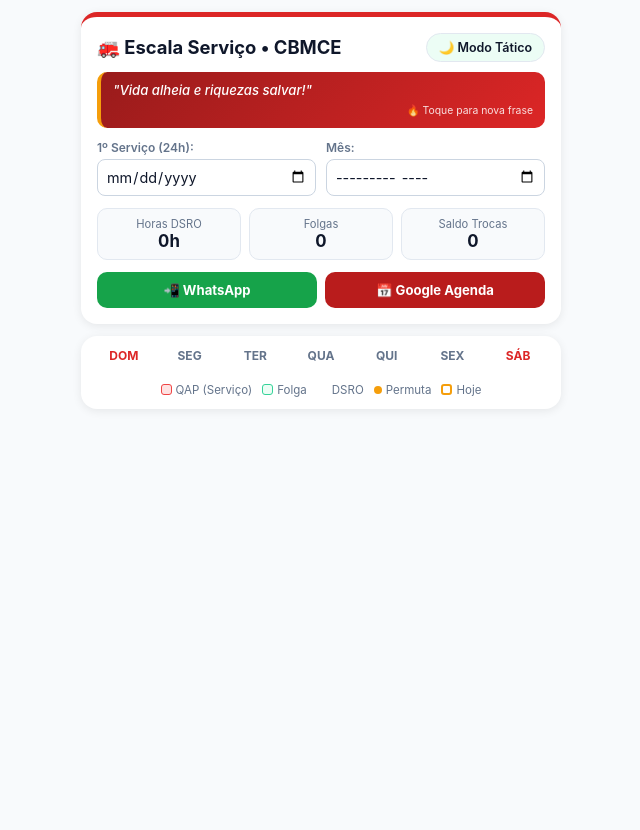
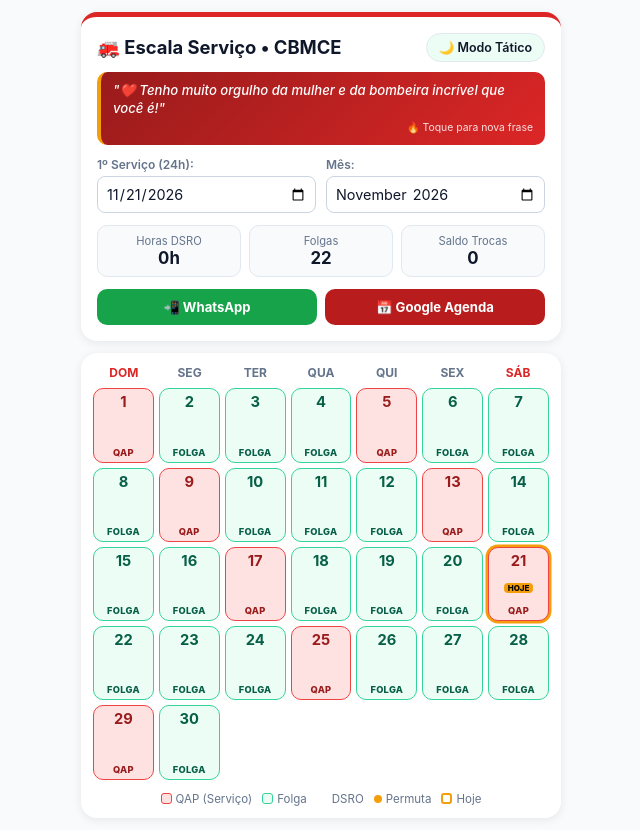
Before and after one commit to Hfrodrigues/escala-CBM, a plain HTML site: page index.html in a window 1280 px wide. Shown: the whole page, without its empty margins (319-959 px from the left). Before the commit the page ends 800 px from the top, so only its background shows below. Drawn offline with Linux system fonts and the light colour scheme.

Commit message:
Update index.html

```diff
--- a/index.html
+++ b/index.html
@@ -648,12 +648,12 @@
                 dsroSpan.textContent = 'DSRO ' + dsroHours + 'h';
                 cell.appendChild(dsroSpan);
             }
-		else (isToday) {
-		const todaySpan = document.createElement('span');
-		todaySpan.className = 'today-tag';
-		todaySpan.textContent = 'HOJE';
-		cell.appendChild(todaySpan);
-		}
+		else if (isToday) {
+                const todaySpan = document.createElement('span');
+                todaySpan.className = 'today-tag';
+                todaySpan.textContent = 'HOJE';
+                cell.appendChild(todaySpan);
+            }
 		const labelSpan = document.createElement('span');
 		labelSpan.className = 'day-label';
 		labelSpan.textContent = isFinalWork ? 'QAP' : 'Folga';
```
